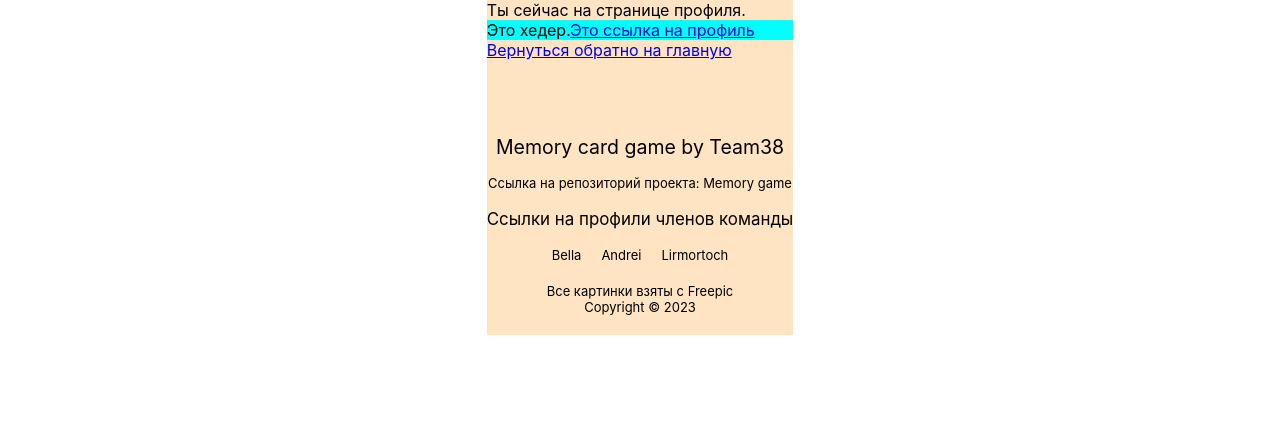
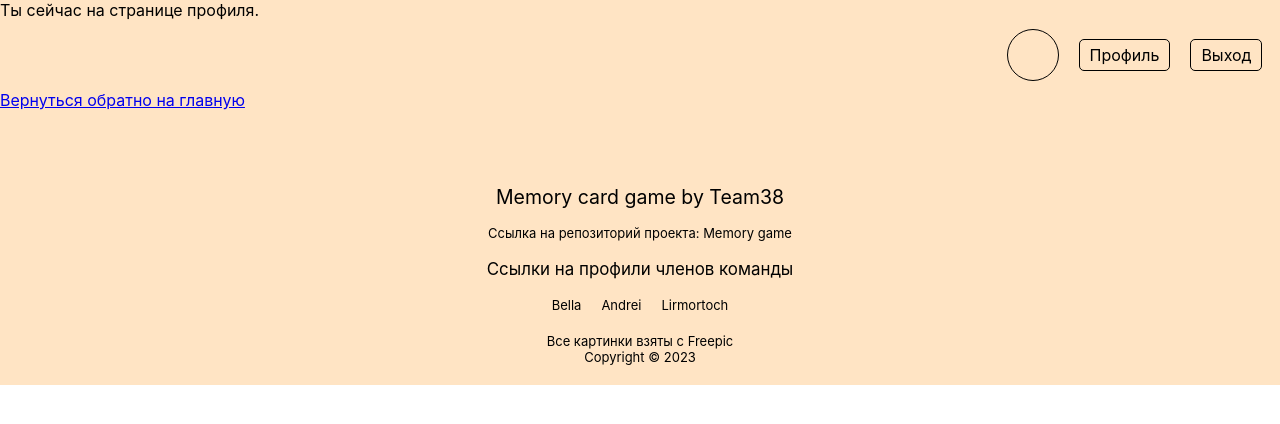
Before and after one commit to Team38-Hackaton/frontend, a React (Create React App) app: page /profile in a window 1280 px wide. Shown: the top 424 px of the page. Built offline with nearby package versions, Linux system fonts and the light colour scheme.

Commit message:
Создали кнопку профиля и выход. Добавили аватарку

```diff
--- a/src/components/header/Header.jsx
+++ b/src/components/header/Header.jsx
@@ -3,9 +3,20 @@ import { Link } from 'react-router-dom';
 
 const Header = () => {
   return(
-    <header class={styles.container}>
-      Это хедер.
-      <Link to='/profile'>Это ссылка на профиль</Link>
+    <header class={styles.header}>
+
+      <div className={styles.logo}>
+
+      </div>
+
+      <div className={styles.menu}>
+        <div className={styles.avatar}>
+
+        </div>
+
+        <Link className={styles.button} to='/profile'>Профиль</Link>
+        <Link className={styles.button} to='/logout'>Выход</Link>
+      </div>
     </header>
   )
 };
--- a/src/components/header/Header.module.css
+++ b/src/components/header/Header.module.css
@@ -1,3 +1,57 @@
-.container {
-  background-color: aqua;
+img {
+  width: 95%;
+  height: 95%;
 }
+
+.header {
+  height: 70px;
+  width: 100vw;
+  display: flex;
+  align-items: center;
+}
+
+.avatar {
+  display: flex;
+  justify-content: center;
+  align-items: center;
+  width: 50px;
+  height: 50px;
+  border: 1px solid black;
+  border-radius: 100px;
+}
+
+.menu {
+  position: absolute;
+  right: 0;
+  margin-right: 1.1em;
+  display: flex;
+  align-items: center;
+}
+
+.button {
+  font-size: 1em;
+  box-sizing: border-box;
+  color: black;
+  text-decoration: none;
+
+  border: 1px solid black;
+  border-radius: 5px;
+  margin-left: 20px;
+  padding: 5px 10px;
+}
+
+.button:hover {
+  color: white;
+  background-color: crimson;
+}
+
+@media screen and (max-width: 425px) {
+  .header {
+    font-size: 12px;
+  }
+
+  .button {
+    margin-left: 10px;
+    padding: 5px 5px;
+  }
+}
```
Also changed, not shown: public/logo.png (added).
